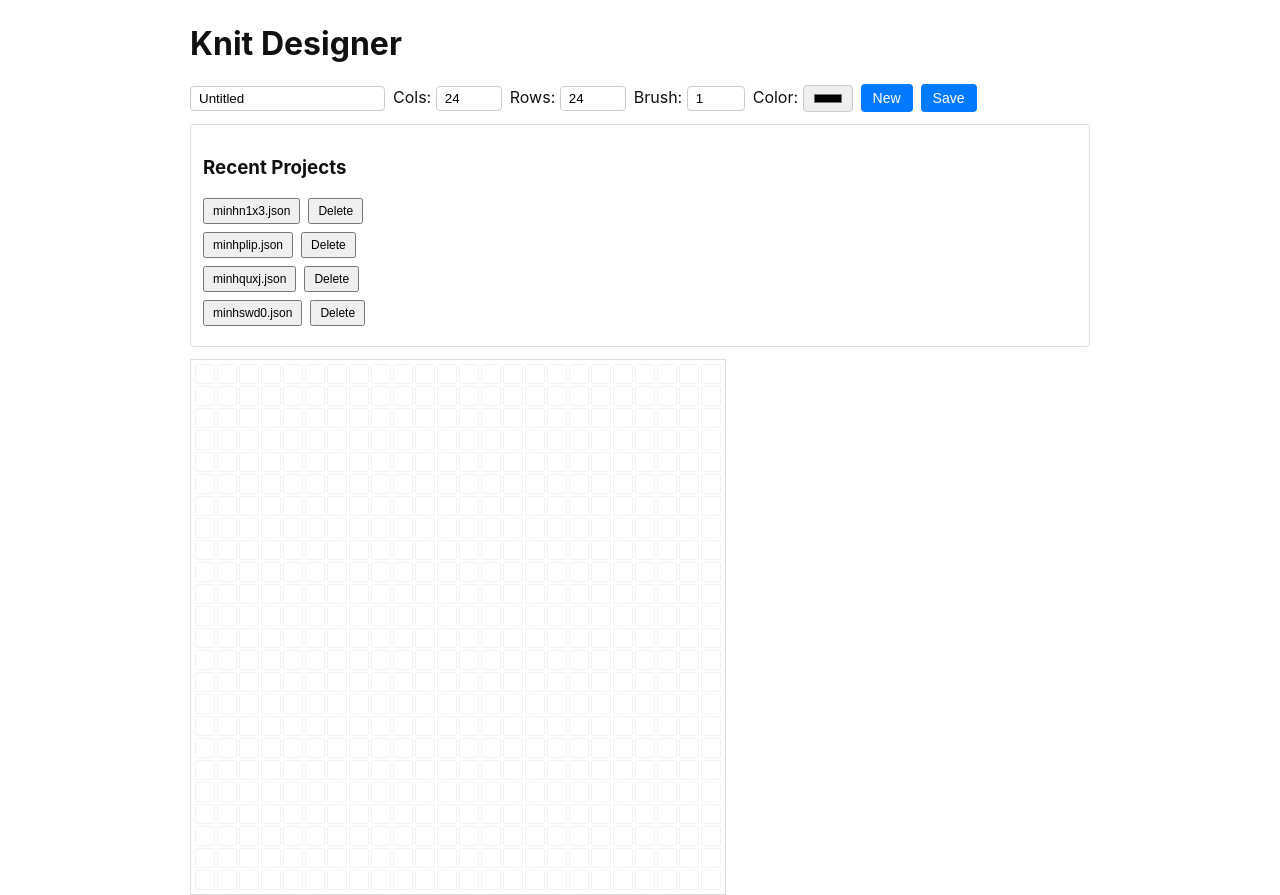
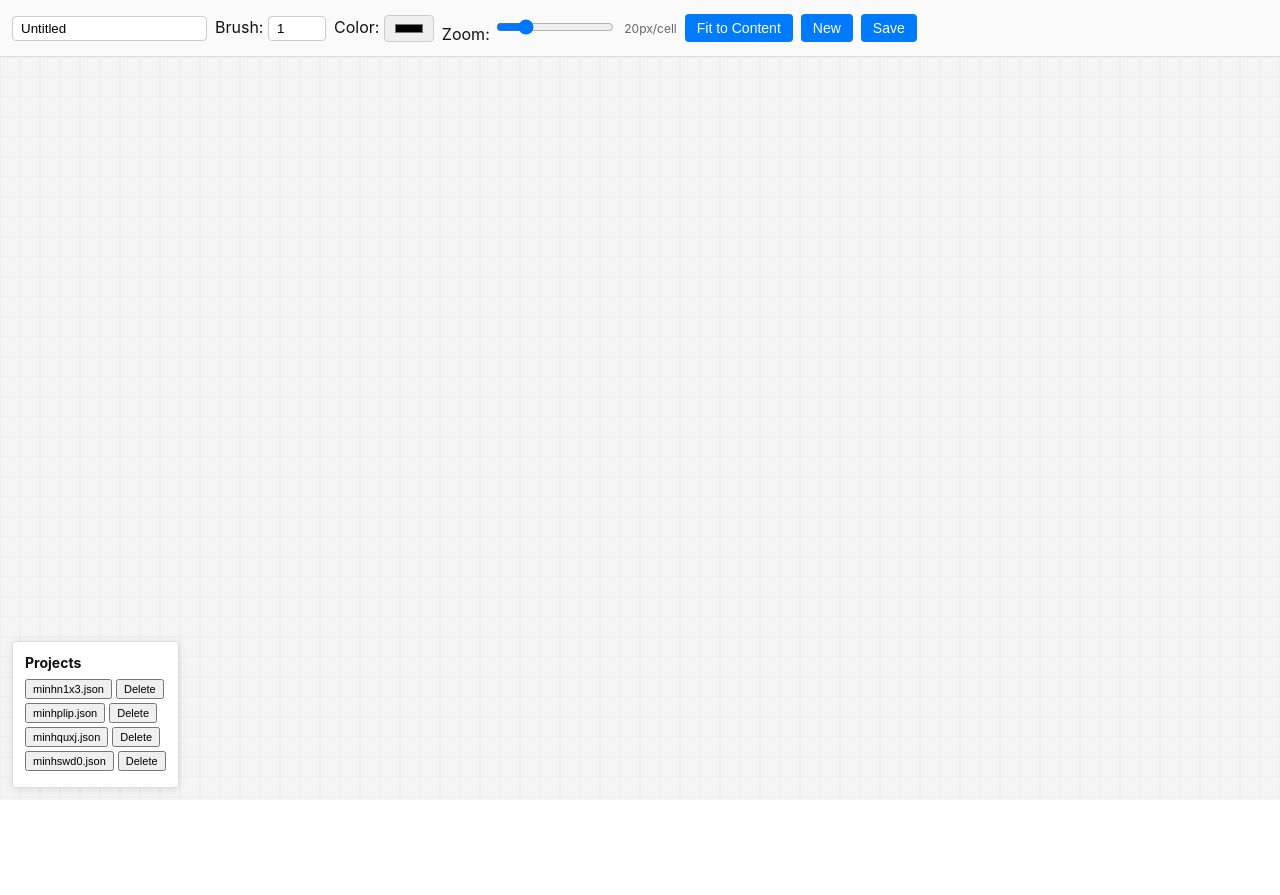
Before and after one commit to jmfisherr/knit-designer, a Next.js app: page / in a window 1280 px wide. After the commit the page ends 800 px from the top, so only its background shows below. Built offline with nearby package versions, Linux system fonts and the light colour scheme.

Commit message:
Convert statically sized grid to expandable grid.

```diff
--- a/components/GridDesigner.js
+++ b/components/GridDesigner.js
@@ -1,65 +1,170 @@
 import { useState, useRef, useEffect } from 'react'
 
-function createEmptyGrid(cols, rows) {
-  return Array.from({ length: rows }, () => Array.from({ length: cols }, () => null))
-}
-
 export default function GridDesigner() {
-  const [cols, setCols] = useState(24)
-  const [rows, setRows] = useState(24)
-  const [grid, setGrid] = useState(() => createEmptyGrid(24, 24))
+  // Infinite canvas: sparse grid as { "x,y": "#color" }
+  const [grid, setGrid] = useState({})
   const [color, setColor] = useState('#000000')
   const [brush, setBrush] = useState(1)
   const [projectId, setProjectId] = useState(null)
   const [projectName, setProjectName] = useState('Untitled')
   const [projects, setProjects] = useState([])
+
+  // Viewport: pan and zoom
+  const [offsetX, setOffsetX] = useState(0)
+  const [offsetY, setOffsetY] = useState(0)
+  const [zoom, setZoom] = useState(20) // pixels per cell
+
   const isDrawing = useRef(false)
-
-  useEffect(() => {
-    setGrid(createEmptyGrid(cols, rows))
-  }, [cols, rows])
+  const canvasRef = useRef(null)
+  const panStart = useRef(null)
 
   // Load list of projects on mount
   useEffect(() => {
     fetchProjects()
   }, [])
 
+  // Render canvas
+  useEffect(() => {
+    const canvas = canvasRef.current
+    if (!canvas) return
+    const ctx = canvas.getContext('2d')
+    canvas.width = canvas.offsetWidth
+    canvas.height = canvas.offsetHeight
+
+    // Clear canvas
+    ctx.fillStyle = '#f5f5f5'
+    ctx.fillRect(0, 0, canvas.width, canvas.height)
+
+    // Draw grid background (vertical lines)
+    ctx.strokeStyle = '#e0e0e0'
+    ctx.lineWidth = 0.5
+    const startX = Math.floor(-offsetX / zoom)
+    const endX = Math.ceil((canvas.width - offsetX) / zoom)
+    for (let x = startX; x <= endX; x++) {
+      const px = x * zoom + offsetX
+      ctx.beginPath()
+      ctx.moveTo(px, 0)
+      ctx.lineTo(px, canvas.height)
+      ctx.stroke()
+    }
+    // Draw grid background (horizontal lines)
+    const startY = Math.floor(-offsetY / zoom)
+    const endY = Math.ceil((canvas.height - offsetY) / zoom)
+    for (let y = startY; y <= endY; y++) {
+      const py = y * zoom + offsetY
+      ctx.beginPath()
+      ctx.moveTo(0, py)
+      ctx.lineTo(canvas.width, py)
+      ctx.stroke()
+    }
+
+    // Draw filled cells
+    Object.entries(grid).forEach(([key, cellColor]) => {
+      const [x, y] = key.split(',').map(Number)
+      const px = x * zoom + offsetX
+      const py = y * zoom + offsetY
+      ctx.fillStyle = cellColor
+      ctx.fillRect(px, py, zoom - 1, zoom - 1)
+      ctx.strokeStyle = 'rgba(0,0,0,0.1)'
+      ctx.lineWidth = 0.5
+      ctx.strokeRect(px, py, zoom - 1, zoom - 1)
+    })
+  }, [grid, offsetX, offsetY, zoom])
+
   function applyBrush(x, y, col) {
     setGrid(prev => {
-      const copy = prev.map(r => r.slice())
+      const copy = { ...prev }
       for (let dy = 0; dy < brush; dy++) {
         for (let dx = 0; dx < brush; dx++) {
-          const nx = x + dx
-          const ny = y + dy
-          if (nx >= 0 && nx < cols && ny >= 0 && ny < rows) copy[ny][nx] = col
+          const key = `${x + dx},${y + dy}`
+          if (col === null) {
+            delete copy[key]
+          } else {
+            copy[key] = col
+          }
         }
       }
       return copy
     })
   }
 
-  function handleMouseDown(e, x, y) {
+  // Convert canvas pixel coords to grid coords
+  function pixelToGrid(px, py) {
+    const rect = canvasRef.current.getBoundingClientRect()
+    const x = (px - rect.left - offsetX) / zoom
+    const y = (py - rect.top - offsetY) / zoom
+    return [Math.floor(x), Math.floor(y)]
+  }
+
+  // Mouse/touch handlers
+  function handleMouseDown(e) {
+    if (e.button === 2) {
+      // Right-click: pan
+      panStart.current = { x: e.clientX, y: e.clientY, offsetX, offsetY }
+      return
+    }
+    // Left-click: draw
     isDrawing.current = true
+    const [x, y] = pixelToGrid(e.clientX, e.clientY)
     applyBrush(x, y, color)
   }
-  function handleMouseEnter(e, x, y) {
-    if (!isDrawing.current) return
-    applyBrush(x, y, color)
+
+  function handleMouseMove(e) {
+    if (panStart.current) {
+      // Panning
+      const dx = e.clientX - panStart.current.x
+      const dy = e.clientY - panStart.current.y
+      setOffsetX(panStart.current.offsetX + dx)
+      setOffsetY(panStart.current.offsetY + dy)
+    } else if (isDrawing.current) {
+      // Drawing
+      const [x, y] = pixelToGrid(e.clientX, e.clientY)
+      applyBrush(x, y, color)
+    }
   }
+
   function handleMouseUp() {
     isDrawing.current = false
+    panStart.current = null
   }
 
-  // Basic save to local API
+  function handleContextMenu(e) {
+    e.preventDefault()
+  }
+
+  function handleWheel(e) {
+    e.preventDefault()
+    const oldZoom = zoom
+    const newZoom = Math.max(5, Math.min(100, zoom + (e.deltaY > 0 ? -2 : 2)))
+    setZoom(newZoom)
+  }
+
+  // Center viewport on content
+  function fitToContent() {
+    if (Object.keys(grid).length === 0) return
+    const coords = Object.keys(grid).map(k => k.split(',').map(Number))
+    const xs = coords.map(([x]) => x)
+    const ys = coords.map(([, y]) => y)
+    const minX = Math.min(...xs)
+    const maxX = Math.max(...xs)
+    const minY = Math.min(...ys)
+    const maxY = Math.max(...ys)
+
+    const centerX = (minX + maxX) / 2
+    const centerY = (minY + maxY) / 2
+    const rect = canvasRef.current.getBoundingClientRect()
+    setOffsetX(rect.width / 2 - centerX * zoom)
+    setOffsetY(rect.height / 2 - centerY * zoom)
+  }
+
+  // Save/load: convert sparse grid to/from JSON
   async function saveProject() {
-    const body = { cols, rows, grid, name: projectName }
+    const body = { grid, name: projectName }
     if (projectId) {
-      // Update existing
       const res = await fetch(`/api/projects/${projectId}`, { method: 'PUT', headers: { 'Content-Type': 'application/json' }, body: JSON.stringify(body) })
       const json = await res.json()
       alert('Updated: ' + json.id)
     } else {
-      // Create new
       const res = await fetch('/api/projects', { method: 'POST', headers: { 'Content-Type': 'application/json' }, body: JSON.stringify(body) })
       const json = await res.json()
       setProjectId(json.id)
@@ -78,40 +183,54 @@ export default function GridDesigner() {
     const res = await fetch(`/api/projects/${id}`)
     if (!res.ok) { alert('Failed to load'); return }
     const data = await res.json()
-    setCols(data.cols)
-    setRows(data.rows)
-    setGrid(data.grid)
+    let gridData = data.grid || {}
+
+    // If grid is in old 2D array format, convert to sparse format
+    if (Array.isArray(gridData)) {
+      const converted = {}
+      gridData.forEach((row, y) => {
+        row.forEach((cell, x) => {
+          if (cell) converted[`${x},${y}`] = cell
+        })
+      })
+      gridData = converted
+    }
+
+    setGrid(gridData)
     setProjectName(data.name)
     setProjectId(id)
+    // Auto-fit loaded content
+    setTimeout(fitToContent, 50)
   }
 
   async function deleteProject(id) {
     if (!confirm('Delete this project?')) return
     const res = await fetch(`/api/projects/${id}`, { method: 'DELETE' })
-    if (res.ok) { fetchProjects(); if (projectId === id) { setProjectId(null); clearGrid() } }
+    if (res.ok) { fetchProjects(); if (projectId === id) { setProjectId(null); setGrid({}); setProjectName('Untitled') } }
   }
 
   function clearGrid() {
     setProjectId(null)
     setProjectName('Untitled')
-    setGrid(createEmptyGrid(cols, rows))
+    setGrid({})
   }
 
   return (
-    <div onMouseUp={handleMouseUp}>
+    <div style={{ display: 'flex', flexDirection: 'column', height: '100vh' }}>
       <div className="toolbar">
         <input type="text" placeholder="Project name" value={projectName} onChange={e => setProjectName(e.target.value)} />
-        <label>Cols: <input type="number" value={cols} onChange={e => setCols(Number(e.target.value))} min={1} max={64} /></label>
-        <label>Rows: <input type="number" value={rows} onChange={e => setRows(Number(e.target.value))} min={1} max={64} /></label>
         <label>Brush: <input type="number" value={brush} onChange={e => setBrush(Number(e.target.value))} min={1} max={8} /></label>
         <label>Color: <input type="color" value={color} onChange={e => setColor(e.target.value)} /></label>
+        <label>Zoom: <input type="range" value={zoom} onChange={e => setZoom(Number(e.target.value))} min={5} max={100} style={{ width: '100px' }} /></label>
+        <span>{zoom}px/cell</span>
+        <button onClick={fitToContent}>Fit to Content</button>
         <button onClick={clearGrid}>New</button>
         <button onClick={saveProject}>{projectId ? 'Update' : 'Save'}</button>
       </div>
 
       {projects.length > 0 && (
         <div className="projects-list">
-          <h3>Recent Projects</h3>
+          <h3>Projects</h3>
           <ul>
             {projects.map(p => (
               <li key={p.id}>
@@ -123,19 +242,16 @@ export default function GridDesigner() {
         </div>
       )}
 
-      <div className="grid" style={{ gridTemplateColumns: `repeat(${cols}, 20px)` }}>
-        {grid.map((row, y) =>
-          row.map((cell, x) => (
-            <div
-              key={`${x}-${y}`}
-              className="cell"
-              onMouseDown={e => handleMouseDown(e, x, y)}
-              onMouseEnter={e => handleMouseEnter(e, x, y)}
-              style={{ background: cell || 'transparent' }}
-            />
-          ))
-        )}
-      </div>
+      <canvas
+        ref={canvasRef}
+        onMouseDown={handleMouseDown}
+        onMouseMove={handleMouseMove}
+        onMouseUp={handleMouseUp}
+        onMouseLeave={handleMouseUp}
+        onContextMenu={handleContextMenu}
+        onWheel={handleWheel}
+        style={{ flex: 1, background: '#f5f5f5', cursor: isDrawing.current ? 'crosshair' : 'grab' }}
+      />
     </div>
   )
 }
--- a/pages/index.js
+++ b/pages/index.js
@@ -10,10 +10,7 @@ export default function Home() {
         <title>Knit Designer</title>
         <meta name="viewport" content="width=device-width, initial-scale=1" />
       </Head>
-      <main className="container">
-        <h1>Knit Designer</h1>
-        <GridDesigner />
-      </main>
+      <GridDesigner />
     </>
   )
 }
--- a/styles/global.css
+++ b/styles/global.css
@@ -1,14 +1,14 @@
 :root{--bg:#fff;--muted:#666}
-html,body,#__next{height:100%}
-body{font-family:Inter,system-ui,Arial;margin:0;background:var(--bg);color:#111}
-.container{max-width:900px;margin:24px auto;padding:0 16px}
-.toolbar{display:flex;gap:8px;flex-wrap:wrap;margin-bottom:12px;align-items:center}
-.toolbar input[type="text"], .toolbar input[type="number"], .toolbar input[type="color"]{padding:4px 8px;border:1px solid #ccc;border-radius:4px}
+html,body,#__next{height:100%;margin:0}
+body{font-family:Inter,system-ui,Arial;background:var(--bg);color:#111}
+.toolbar{display:flex;gap:8px;flex-wrap:wrap;padding:12px;border-bottom:1px solid #ddd;align-items:center;background:#fafafa}
+.toolbar input[type="text"], .toolbar input[type="number"], .toolbar input[type="color"], .toolbar input[type="range"]{padding:4px 8px;border:1px solid #ccc;border-radius:4px}
 .toolbar button{padding:6px 12px;background:#007bff;color:white;border:none;border-radius:4px;cursor:pointer;font-size:14px}
 .toolbar button:hover{background:#0056b3}
-.projects-list{margin:12px 0;padding:12px;border:1px solid #ddd;border-radius:4px}
+.toolbar span{font-size:12px;color:var(--muted)}
+.projects-list{position:fixed;bottom:12px;left:12px;max-width:250px;max-height:300px;overflow-y:auto;padding:12px;border:1px solid #ddd;border-radius:4px;background:white;box-shadow:0 2px 8px rgba(0,0,0,0.1);z-index:100}
+.projects-list h3{margin:0 0 8px 0;font-size:14px}
 .projects-list ul{list-style:none;padding:0;margin:0}
-.projects-list li{display:flex;gap:8px;margin-bottom:8px;align-items:center}
-.projects-list button{padding:4px 8px;font-size:12px}
-.grid{display:grid;gap:2px;border:1px solid #ddd;padding:4px;width:fit-content}
-.cell{width:20px;height:20px;border-radius:2px;border:1px solid rgba(0,0,0,0.05);box-sizing:border-box;cursor:crosshair}
+.projects-list li{display:flex;gap:4px;margin-bottom:4px;align-items:center;font-size:12px}
+.projects-list button{padding:2px 6px;font-size:11px}
+canvas{display:block;touch-action:none}
```
